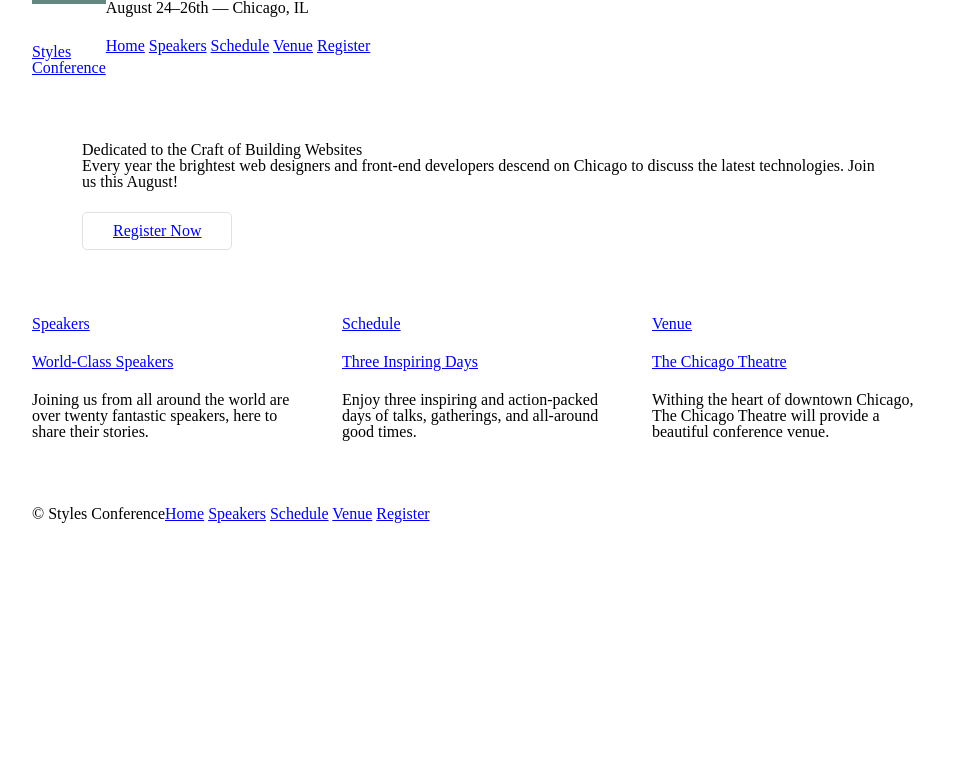
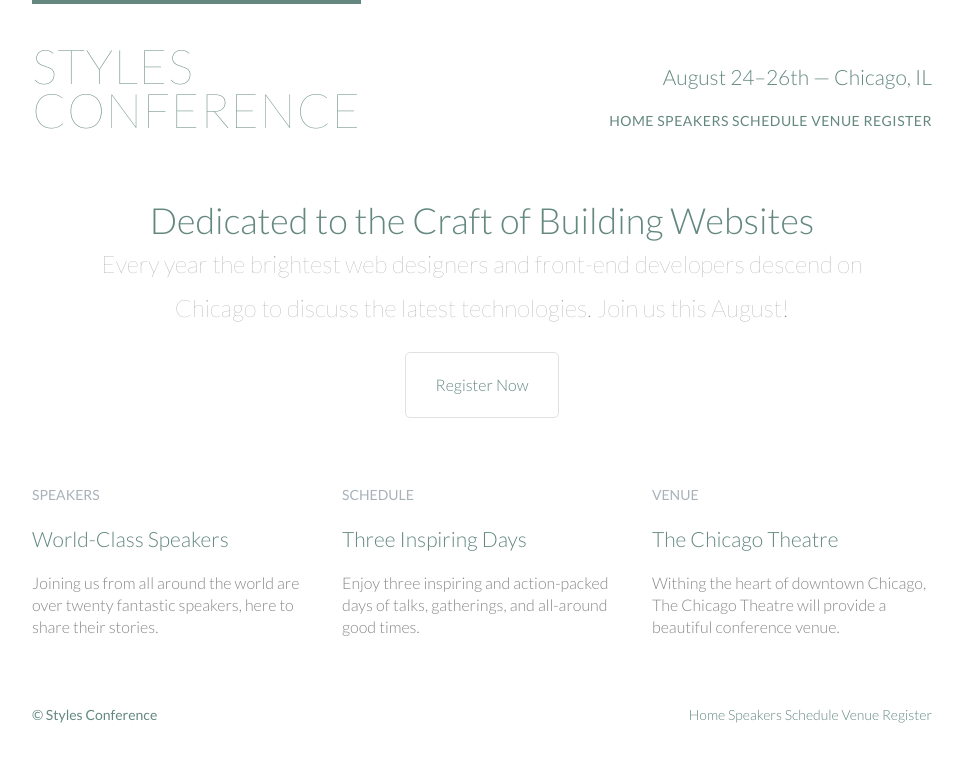
Before and after one commit to KeishaShanice/stylesConference, a plain HTML site: page index.html in a window 1280 px wide. Shown: the whole page, without its empty margins (158-1121 px from the left). Drawn offline with Linux system fonts and the light colour scheme.

Commit message:
Added text styling

```diff
--- a/css/styles.css
+++ b/css/styles.css
@@ -45,6 +45,19 @@ table {
   border-collapse: collapse;
   border-spacing: 0;
 }
+
+/*
+=====================
+Custom Styles
+=====================
+*/
+
+body {
+  color: #888;
+  font: 300 16px/22px "Lato", "Open Sans", "Helvetica Neue", Helvetica, Arial, sans-serif;
+}
+
+
 /*
 =====================
 Grid
@@ -100,6 +113,66 @@ h1, h3, h4, h5, p {
   margin-bottom: 22px;
 }
 
+h1, h2, h3, h4 {
+  color: #648880;
+}
+
+h1 {
+  font-size: 36px;
+  line-height: 44px;
+}
+
+h2 {
+  font-size: 24px;
+  line-height: 44px;
+}
+
+h3 {
+  font-size: 21px;
+}
+
+h4 {
+  font-size: 18px;
+}
+
+h5 {
+  color: #a9b2b9;
+  font-size: 14px;
+  font-weight: 400;
+  text-transform: uppercase;
+}
+
+strong {
+  font-weight: 400;
+}
+
+cite, em {
+  font-style: italic;
+}
+
+/*
+  ========================================
+  Links
+  ========================================
+*/
+
+a {
+  color: #648880;
+  text-decoration: none;
+}
+
+a:hover {
+  color: #a9b2b9;
+}
+
+p a {
+  border-bottom: 1px solid #dfe2e5;
+}
+
+.teaser a:hover h3 {
+  color: #a9b2b9;
+}
+
 /*
 =====================
 Buttons
@@ -124,7 +197,18 @@ Home
 */
 
 .hero{
+  line-height: 44px;
   padding: 22px 80px 66px 80px;
+  text-align: center;
+}
+
+.hero h2 {
+  font-size: 36px;
+}
+
+.hero p {
+  font-size: 24px;
+  font-weight: 100;
 }
 
 /*
@@ -135,8 +219,25 @@ Primary Header
 
 .logo {
   border-top: 4px solid #648880;
+  float: left;
+  font-size: 48px;
+  font-weight: 100;
+  letter-spacing: .5px;
+  line-height: 44px;
   padding: 40px 0 22px 0;
-  float: left;
+  text-transform: uppercase;
+}
+
+.tagline {
+  margin: 66px 0 22px 0;
+  text-align: right;
+}
+
+.primary-nav {
+  font-size: 14px;
+  font-weight: 400;
+  letter-spacing: .5px;
+  text-transform: uppercase;
 }
 
 /*
@@ -147,9 +248,12 @@ Primary footer
 
 .primary-footer small {
   float: left;
+  font-weight: 400;
 }
 
 .primary-footer {
+  color: #648880;
+  font-size: 14px;
   padding-bottom: 44px;
   padding-top: 44px;
 }
@@ -179,3 +283,13 @@ Columns
   padding-left: 15px;
   padding-right: 15px;
 }
+
+/*
+  ========================================
+  Navigation
+  ========================================
+*/
+
+.nav {
+  text-align: right;
+}
--- a/index.html
+++ b/index.html
@@ -4,13 +4,16 @@
         <meta charset="utf-8">
         <title>Styles Conference</title>
         <link rel="stylesheet" href="css/styles.css">
+        <link rel="stylesheet" href="http://fonts.googleapis.com/css?family=Lato:100,300,400">
     </head>
     <body>
         <header class="container group">
+
             <h1 class="logo"> <a href="index.html">Styles <br> Conference</a></h1>
-            <h3>August 24&ndash;26th &mdash; Chicago, IL</h3>
 
-            <nav>
+            <h3 class="tagline">August 24&ndash;26th &mdash; Chicago, IL</h3>
+
+            <nav class="nav primary-nav">
                 <a href="index.html">Home</a>
                 <a href="speakers.html">Speakers</a>
                 <a href="schedule.html">Schedule</a>
@@ -28,7 +31,7 @@
 
         <section class="grid">
             <!-- Speakers -->
-            <section class="col-1-3">
+            <section class="teaser col-1-3">
                 <a href="speakers.html">
                     <h5>Speakers</h5>
                     <h3>World-Class Speakers</h3>
@@ -36,7 +39,7 @@
                 <p>Joining us from all around the world are over twenty fantastic speakers, here to share their stories.</p>
             </section><!--
                 Schedule
-            --><section class="col-1-3">
+            --><section class="teaser col-1-3">
                 <a href="schedule.html">
                     <h5>Schedule</h5>
                     <h3>Three Inspiring Days</h3>
@@ -44,7 +47,7 @@
                 <p>Enjoy three inspiring and action-packed days of talks, gatherings, and all-around good times.</p>
             </section><!--
                 Venue
-            --><section class="col-1-3">
+            --><section class="teaser col-1-3">
                 <a href="venue.html">
                     <h5>Venue</h5>
                     <h3>The Chicago Theatre</h3>
@@ -56,7 +59,7 @@
         <footer class="primary-footer container group">
             <small>&copy; Styles Conference</small>
 
-            <nav>
+            <nav class="nav">
                 <a href="index.html">Home</a>
                 <a href="speakers.html">Speakers</a>
                 <a href="schedule.html">Schedule</a>
```
Also changed, not shown: register.html (+3 -3 lines), schedule.html (+3 -3 lines), speakers.html (+3 -3 lines), venue.html (+3 -3 lines).
